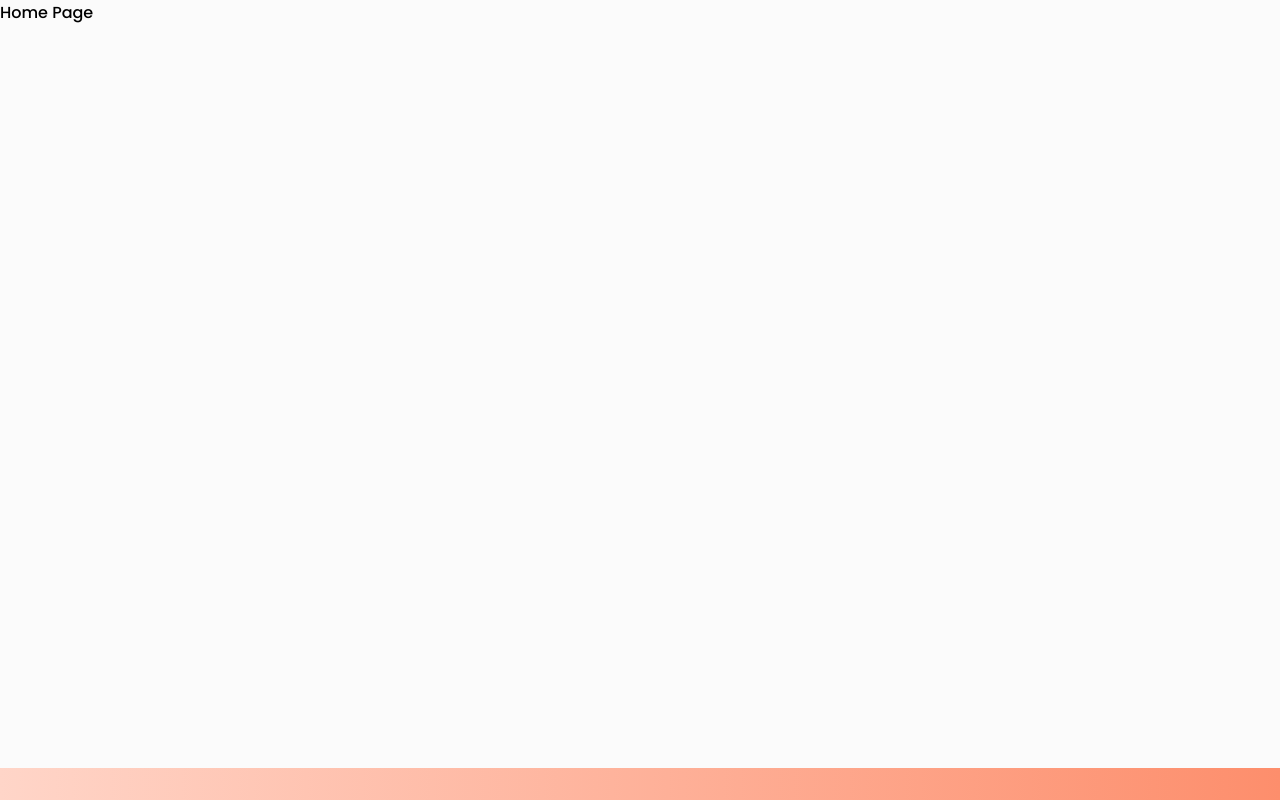
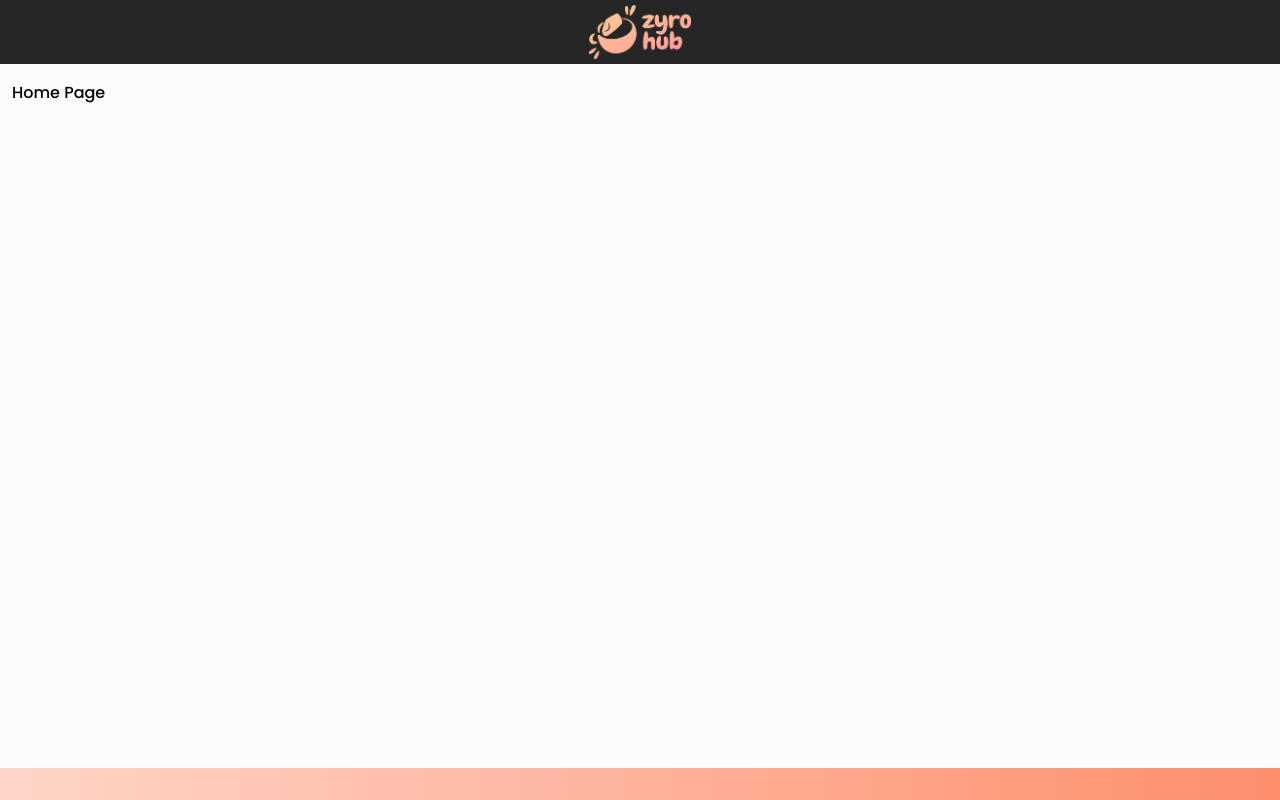
Before and after one commit to ZyroHub/website, a Nuxt app in the folder apps/client/: page / in a window 1280 px wide. Built offline with nearby package versions, Linux system fonts and the light colour scheme.

Commit message:
feat: Start Navbar component and update app layout with SCSS styling

```diff
--- a/apps/client/app.vue
+++ b/apps/client/app.vue
@@ -34,7 +34,9 @@ useHead({
 	<div class="app-main">
 		<NuxtLoadingIndicator color="#ffb29a" />
 
-		<div>
+		<Navbar />
+
+		<div class="app-main-page">
 			<NuxtPage />
 		</div>
 
--- a/apps/client/assets/scss/app.scss
+++ b/apps/client/assets/scss/app.scss
@@ -3,7 +3,10 @@
 .app-main {
 	min-width: 100%;
 	min-height: 100vh;
-	max-height: 100vh;
+}
+
+.app-main-page {
+	padding: 1rem 0;
 }
 
 .light-mode {
--- /dev/null
+++ b/apps/client/assets/scss/components/navbar/navbar.scss
@@ -0,0 +1,41 @@
+@use '~/assets/scss/utils/_colors.scss';
+
+nav {
+	position: sticky;
+	top: 0;
+	left: 0;
+	width: 100%;
+	height: 4rem;
+	background-color: colors.$black_950;
+}
+
+.navbar-container {
+	display: flex;
+	justify-content: space-between;
+	max-height: 100%;
+	padding: 0.3rem 0;
+
+	& > div {
+		&.navbar-container-start {
+			width: 35%;
+		}
+
+		&.navbar-container-center {
+			width: 30%;
+
+			& > a {
+				display: flex;
+				justify-content: center;
+				height: 100%;
+			}
+		}
+
+		&.navbar-container-end {
+			width: 35%;
+		}
+	}
+}
+
+.navbar-logo {
+	height: 100%;
+}
--- /dev/null
+++ b/apps/client/components/navbar/Navbar.vue
@@ -0,0 +1,17 @@
+<style lang="scss" scoped>
+@use '~/assets/scss/components/navbar/navbar.scss';
+</style>
+
+<template>
+	<nav>
+		<div class="navbar-container">
+			<div class="navbar-container-start"></div>
+			<div class="navbar-container-center">
+				<NuxtLink to="/">
+					<NuxtImg src="images/zyro-color-wide.webp" class="navbar-logo" />
+				</NuxtLink>
+			</div>
+			<div class="navbar-container-end"></div>
+		</div>
+	</nav>
+</template>
--- a/apps/client/pages/index.vue
+++ b/apps/client/pages/index.vue
@@ -5,5 +5,7 @@ useHead({
 </script>
 
 <template>
-	<p>Home Page</p>
+	<div class="container">
+		<p>Home Page</p>
+	</div>
 </template>
```
Also changed, not shown: apps/client/public/images/zyro-color-wide.webp (added).
